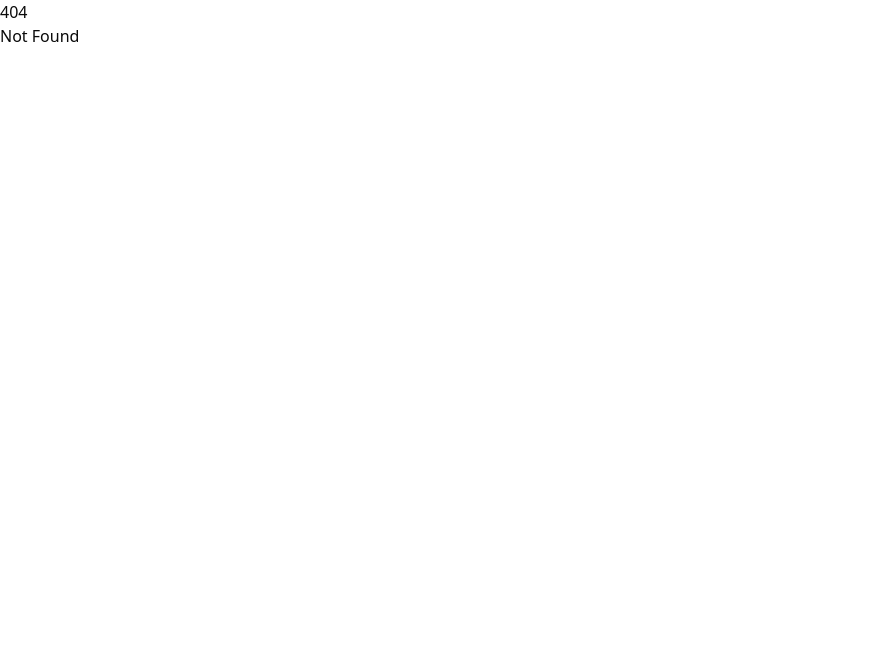
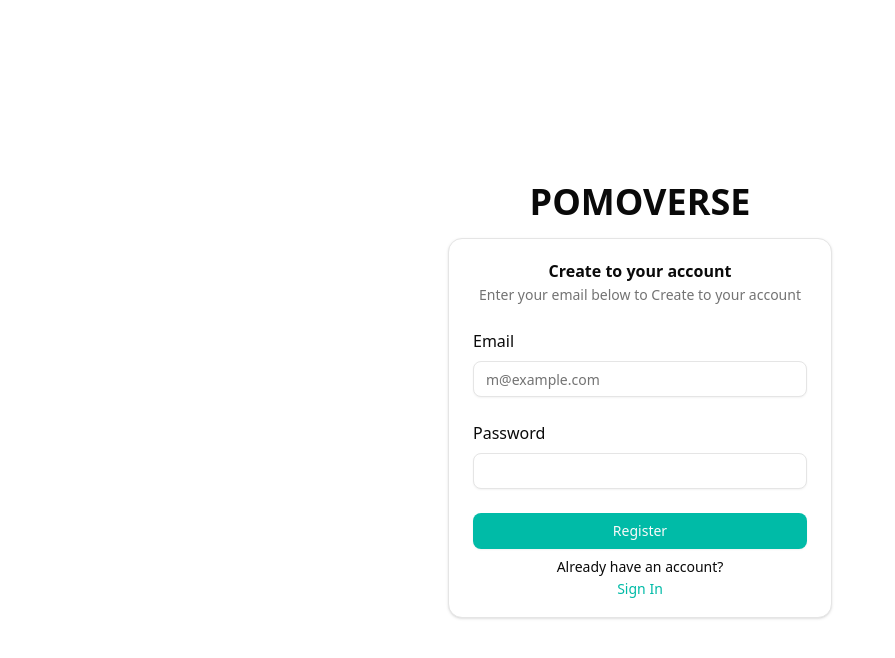
Before and after one commit to KarimMuhamad/pomoverse, a SvelteKit app: page /register in a window 1280 px wide. Before the commit this address had no page. Shown: the top 658 px of the page, without its empty margins (0-895 px from the left). Built offline with nearby package versions, Linux system fonts and the light colour scheme.

Commit message:
Adding Login/Register Page

```diff
--- a/src/routes/(guest)/+layout.svelte
+++ b/src/routes/(app)/+layout.svelte
@@ -1,6 +1,6 @@
 <script lang="ts">
    import '../../app.css';
-   import { ChartPie, Settings2,SunIcon, MoonIcon, AlignHorizontalSpaceAround } from "@lucide/svelte";
+   import { ChartPie, Settings2,SunIcon, MoonIcon, AlignHorizontalSpaceAround, CircleUserRound } from "@lucide/svelte";
    import {Separator} from "$lib/components/ui/separator";
    import { cn } from '$lib/utils';
    import { buttonVariants } from '$lib/components/ui/button';
@@ -39,6 +39,8 @@
                />
                <span class="sr-only">Toggle theme</span>
             </Button>
+            <Separator orientation='vertical'/>
+            <a href="/login" class="{cn(buttonVariants({variant: 'ghost', size: 'lg'}))}"><CircleUserRound/>Sign In</a>
          </div>
       </div>
    </div>
--- /dev/null
+++ b/src/routes/(auth)/+layout.svelte
@@ -0,0 +1,8 @@
+<script lang="ts">
+  let { children } = $props();
+</script>
+
+<div class="min-w-full min-h-screen flex flex-col items-center justify-center">
+  <a href="/" class="text-4xl font-bold mb-4">POMOVERSE</a>
+  {@render children()}
+</div>
--- /dev/null
+++ b/src/routes/(auth)/login/+page.svelte
@@ -0,0 +1,34 @@
+<script lang="ts">
+  import { Button, buttonVariants } from "$lib/components/ui/button/index.js";
+  import { Input } from "$lib/components/ui/input/index.js";
+  import * as Card from "$lib/components/ui/card/index.js";
+  import {cn} from "$lib/utils";
+</script>
+
+<Card.Root class="w-full max-w-sm">
+  <Card.Header class="text-center">
+    <Card.Title>Login to your account</Card.Title>
+    <Card.Description>Enter your email below to login to your account</Card.Description>
+  </Card.Header>
+  <Card.Content>
+    <form>
+      <div class="flex flex-col gap-6">
+        <div class="grid gap-2">
+          <label for="emaik">Email</label>
+          <Input id="email" type="email" placeholder="m@example.com" required />
+        </div>
+        <div class="grid gap-2">
+          <div class="flex items-center">
+            <label for="password">Password</label>
+          </div>
+          <Input id="password" type="password" required />
+        </div>
+      </div>
+    </form>
+  </Card.Content>
+  <Card.Footer class="flex-col gap-2">
+    <Button type="submit" class="w-full">Login</Button>
+    <p class="text-sm">Do not have an account?</p>
+    <a href="/register" class={cn(buttonVariants({variant: "link", size: "sm"}), 'h-2')}>Sign Up</a>
+  </Card.Footer>
+</Card.Root>
--- /dev/null
+++ b/src/routes/(auth)/register/+page.svelte
@@ -0,0 +1,36 @@
+<script lang="ts">
+  import { Button } from "$lib/components/ui/button/index.js";
+  // import { Label } from "$lib/components/ui/label/index.js";
+  import { Input } from "$lib/components/ui/input/index.js";
+  import * as Card from "$lib/components/ui/card/index.js";
+  import {cn} from "$lib/utils";
+  import {buttonVariants} from "$lib/components/ui/button";
+</script>
+
+<Card.Root class="w-full max-w-sm">
+  <Card.Header class="text-center">
+    <Card.Title>Create to your account</Card.Title>
+    <Card.Description>Enter your email below to Create to your account</Card.Description>
+  </Card.Header>
+  <Card.Content>
+    <form>
+      <div class="flex flex-col gap-6">
+        <div class="grid gap-2">
+          <label for="emaik">Email</label>
+          <Input id="email" type="email" placeholder="m@example.com" required />
+        </div>
+        <div class="grid gap-2">
+          <div class="flex items-center">
+            <label for="password">Password</label>
+          </div>
+          <Input id="password" type="password" required />
+        </div>
+      </div>
+    </form>
+  </Card.Content>
+  <Card.Footer class="flex-col gap-2">
+    <Button type="submit" class="w-full">Register</Button>
+    <p class="text-sm">Already have an account?</p>
+    <a href="/login" class={cn(buttonVariants({variant: "link", size: "sm"}), 'h-2')}>Sign In</a>
+  </Card.Footer>
+</Card.Root>
```
Also changed, not shown: src/routes/(app)/+page.svelte (renamed from src/routes/(guest)/+page.svelte), src/routes/(app)/setting/+page.svelte (renamed from src/routes/(guest)/setting/+page.svelte), src/routes/(app)/statistic/+page.svelte (renamed from src/routes/(guest)/statistic/+page.svelte), static/logo.svg.
